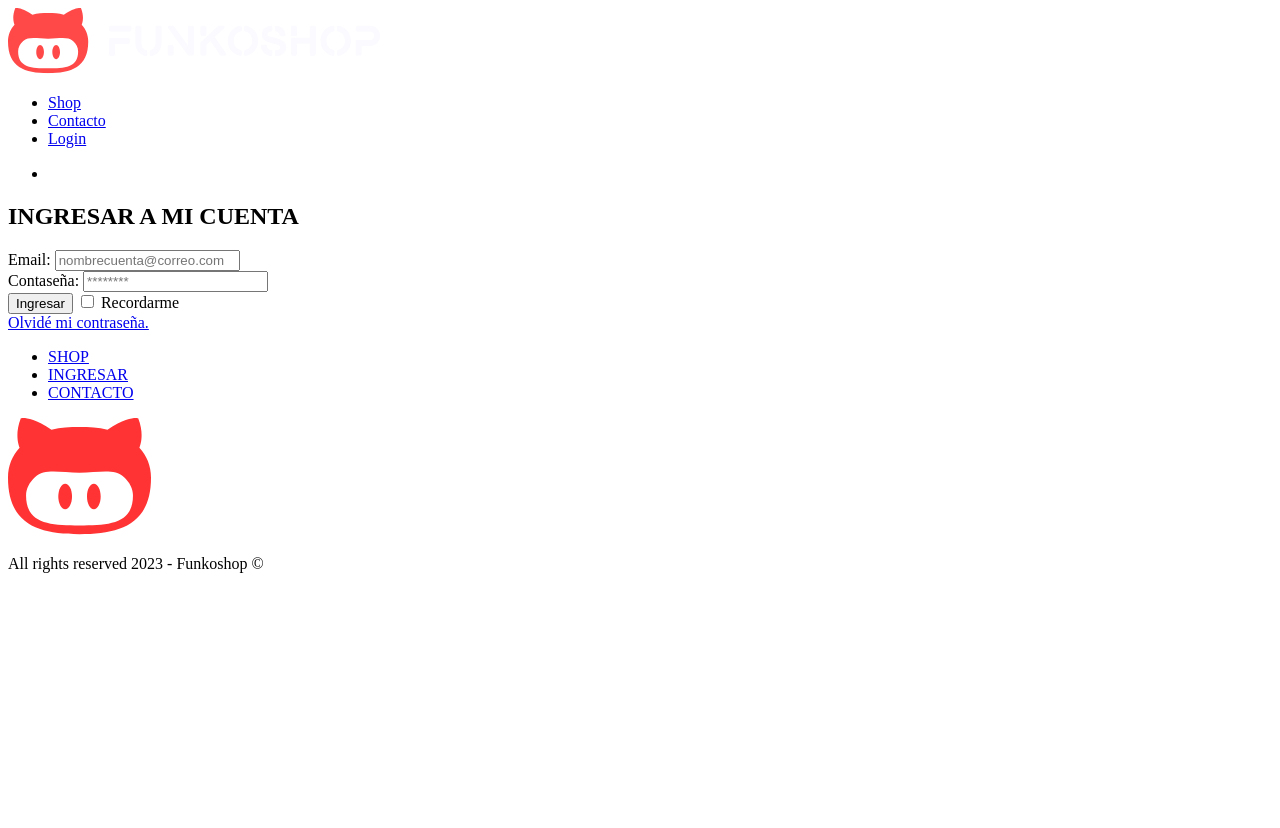
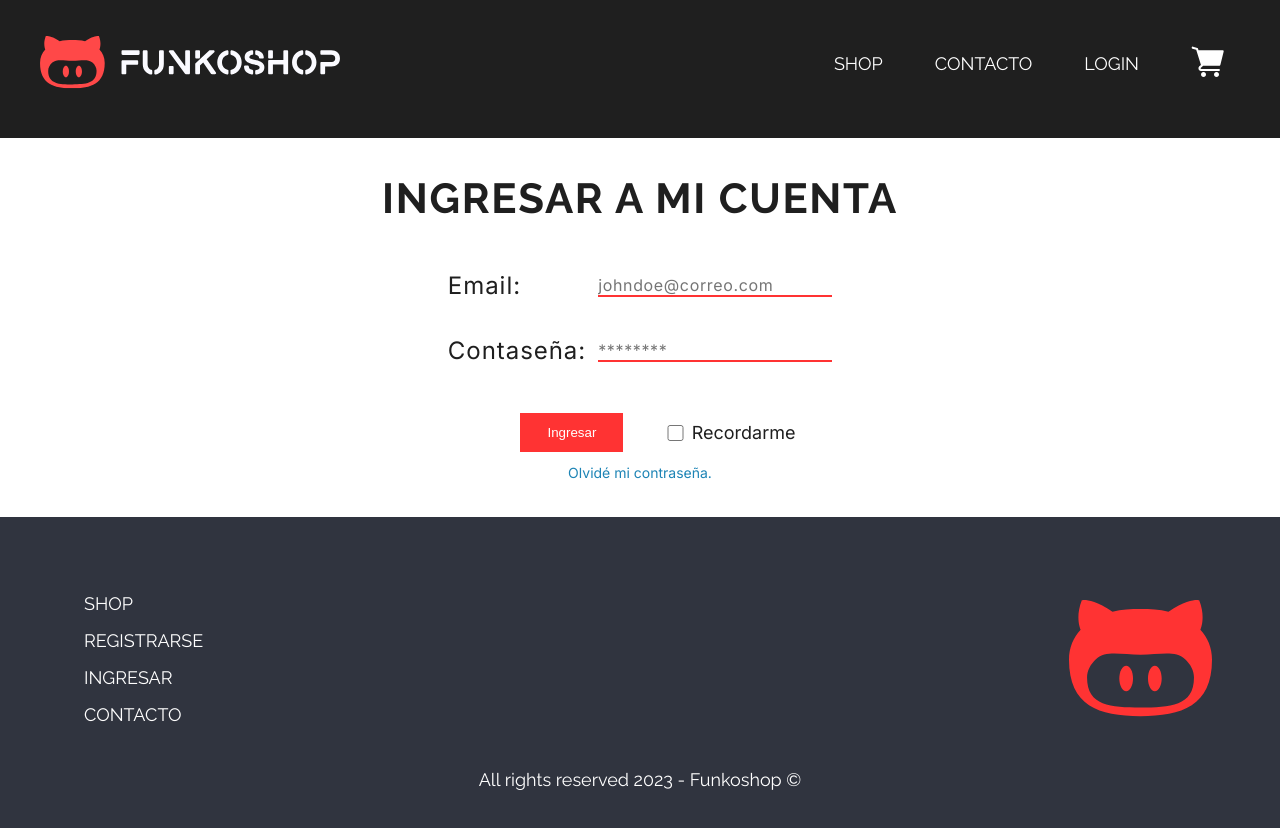
Before and after one commit to lucianaturco/cac-proyecto-funkoshop, a plain HTML site: page pages/admin/login.html in a window 1280 px wide. Before the commit the page ends 800 px from the top, so only its background shows below. Drawn offline with Linux system fonts and the light colour scheme.

Commit message:
login css

```diff
--- a/css/index.css
+++ b/css/index.css
@@ -28,6 +28,7 @@
 
   /*Font-sizes*/
   --font-display: 4.6em;
+  --font-xxlarge: 4.2em;
   --font-jumbo: 3.8em;
   --font-xlarge: 3em;
   --font-large: 2.4em;
@@ -338,7 +339,7 @@ aside {
   grid-column: 2/2;
 }
 
-form input,
+form .input-shop,
 select {
   display: flex;
   width: 243.034px;
@@ -483,3 +484,97 @@ aside input[type="checkbox"] {
   color: var(--light-font-solid);
   border: 0;
 }
+
+/* ADMIN GENERAL */
+
+.admin-title {
+  color: var(--dark-solid);
+  font-family: var(--alternative-font);
+  font-size: var(--font-xxlarge);
+  font-weight: 700;
+  letter-spacing: 1.68px;
+}
+
+.admin-margin {
+  margin: var(--spacing-36) 0;
+}
+
+.admin-label-text {
+  color: var(--dark-font-solid);
+  font-family: var(--base-font);
+  font-size: var(--font-large);
+  font-weight: 400;
+  letter-spacing: 0.96px;
+}
+
+.admin-input-line {
+  border: 2px solid var(--primary-solid);
+  border-top: none;
+  border-left: none;
+  border-right: none;
+  color: #b9b9b9;
+  font-family: var(--base-font);
+  font-size: var(--font-small);
+  font-weight: 400;
+  letter-spacing: 0.64px;
+}
+
+/*LOGIN*/
+
+.login-container {
+  display: flex;
+  flex-direction: column;
+  justify-content: center;
+  align-items: center;
+  gap: var(--spacing-12);
+  margin-top: var(--spacing-12);
+}
+
+.login-item {
+  display: flex;
+  justify-content: space-between;
+  align-items: center;
+  gap: var(--spacing-12);
+  margin: var(--spacing-36);
+}
+
+.login-item-button {
+  width: 102.995px;
+  height: 39.062px;
+  border: none;
+  background-color: var(--primary-solid);
+  color: var(--light-font-solid);
+  margin: 0 var(--spacing-36);
+}
+
+.login-item-label {
+  display: flex;
+  justify-content: space-between;
+  align-items: center;
+}
+
+#recordar {
+  width: 16.275px;
+  height: 16.275px;
+  border-radius: 3px;
+  border: 2px solid #1f1f1f;
+  text-align: right;
+  margin: var(--spacing-8);
+}
+
+.checkbox-title {
+  color: #1f1f1f;
+
+  font-family: Inter;
+  font-size: var(--font-medium);
+  font-weight: 400;
+}
+
+.password {
+  color: #1d84b5;
+  font-family: var(--base-font);
+  font-size: var(--font-xsmall);
+  font-style: normal;
+  font-weight: 400;
+  line-height: normal;
+}
--- a/pages/admin/login.html
+++ b/pages/admin/login.html
@@ -1,84 +1,109 @@
 <!DOCTYPE html>
 <html lang="es">
   <head>
-    <meta charset="UTF-8">
-    <meta name="viewport" content="width=device-width, initial-scale=1.0">
+    <meta charset="UTF-8" />
+    <meta name="viewport" content="width=device-width, initial-scale=1.0" />
     <title>Login | Funkoshop</title>
+    <link rel="stylesheet" href="../../css/index.css" />
   </head>
   <body>
     <header>
-        <nav>
-          <picture>
-            <a href="./index.html">
+      <nav class="navbar container">
+        <picture class="navbar__logo">
+          <a href="../../index.html">
             <img
-                src="/img/branding/logo_light_horizontal.svg"
+              src="../../img/branding/logo_light_horizontal.svg"
               alt="logotipo Funkoshop"
             />
           </a>
         </picture>
-          <ul>
-            <li>
-              <a href="/pages/shop/shop.html">Shop</a>
+        <ul class="navbar__menu">
+          <li class="navbar__item">
+            <a class="navbar__link" href="../shop/shop.html">SHOP</a>
           </li>
-            <li>
-              <a href="/pages/contacto.html">Contacto</a>
+          <li class="navbar__item">
+            <a class="navbar__link" href="../admin/login.html">CONTACTO</a>
           </li>
-            <li>
-              <a href="/pages/admin/login.html">Login</a>
+          <li class="navbar__item">
+            <a class="navbar__link" href="../admin/login.html">LOGIN</a>
           </li>
-            <li>
-              <a href="/pages/shop/carrito.html">
-                <img src="/img/icons/cart-icon.svg" alt="carrito" />
+          <li class="navbar__item">
+            <a class="navbar__link" href="./carrito.html">
+              <img src="../../img/icons/cart-icon.svg" alt="carrito" />
             </a>
           </li>
         </ul>
       </nav>
+
     </header>
-    <main>
-        <h2>INGRESAR A MI CUENTA</h2>
-        <form action="" method="post" enctype="application/x-www-form-urlencoded">
+    <main class="admin-margin">
+      <h2 class="center admin-title">INGRESAR A MI CUENTA</h2>
+      <form
+        action=""
+        method="post"
+        enctype="application/x-www-form-urlencoded"
+        class="login-container"
+        autocomplete="on"
+      >
         <div>
-                <label for="email">Email:</label>
-                <input type="email" placeholder="nombrecuenta@correo.com">
+          <div class="login-item">
+            <label for="email" class="admin-label-text">Email:</label>
+            <input
+              type="email"
+              placeholder="johndoe@correo.com"
+              class="admin-input-line"
+              id="email"
+            />
           </div>
-            <div>
-                <label for="password">Contaseña: </label>
-                <input type="text" placeholder="********">
+          <div class="login-item">
+            <label for="password" class="admin-label-text">Contaseña: </label>
+            <input
+              type="text"
+              placeholder="********"
+              class="admin-input-line"
+              id="password"
+            />
           </div>
-            <div>
-                <button type="submit">Ingresar</button>
-                <label>
-                <input type="checkbox" name="recordar" id="recordar">
-                Recordarme</label>
         </div>
-            <div>
+        <div class="login-item-label">
+          <button type="submit" class="login-item-button">Ingresar</button>
+
+          <input type="checkbox" name="recordar" id="recordar" />
+          <label for="recordar" class="checkbox-title"> Recordarme </label>
+        </div>
+        <div class="password">
           <a href="./register.html">Olvidé mi contraseña.</a>
         </div>
       </form>
-
     </main>
     <footer>
-        <section>
-            <nav>
-              <ul>
-                <li>
-                  <a href="/pages/shop/shop.html">SHOP</a>
+      <nav class="navbar container">
+        <ul class="navbar__item">
+          <li class="navbar__item">
+            <a class="navbar__link" href="../../pages/shop/shop.html">SHOP</a>
           </li>
-                <li>
-                  <a href="pages/admin/login.html">INGRESAR</a>
+          <li class="navbar__item">
+            <a class="navbar__link" href="../admin/register.html"
+              >REGISTRARSE</a
+            >
           </li>
-                <li>
-                  <a href="/pages/contacto.html">CONTACTO</a>
+
+          <li class="navbar__item">
+            <a class="navbar__link" href="../admin/login.html">INGRESAR</a>
+          </li>
+          <li class="navbar__item">
+            <a class="navbar__link" href="#">CONTACTO</a>
           </li>
         </ul>
         <picture>
-                <img src="/img/branding/isotype.svg" alt="Isotipo de FunkoShop" />
+          <img
+            src="../../img/branding/isotype.svg"
+            alt="Isotipo de FunkoShop"
+          />
         </picture>
       </nav>
-          </section>
-          <p>All rights reserved 2023 - Funkoshop &copy;</p>
+      <p class="footer__copy">All rights reserved 2023 - Funkoshop &copy;</p>
+
     </footer>
-
-
   </body>
 </html>
```
Also changed, not shown: pages/shop/shop.html (+17 -4 lines). Lines whose indentation alone changed are shown as unchanged.
